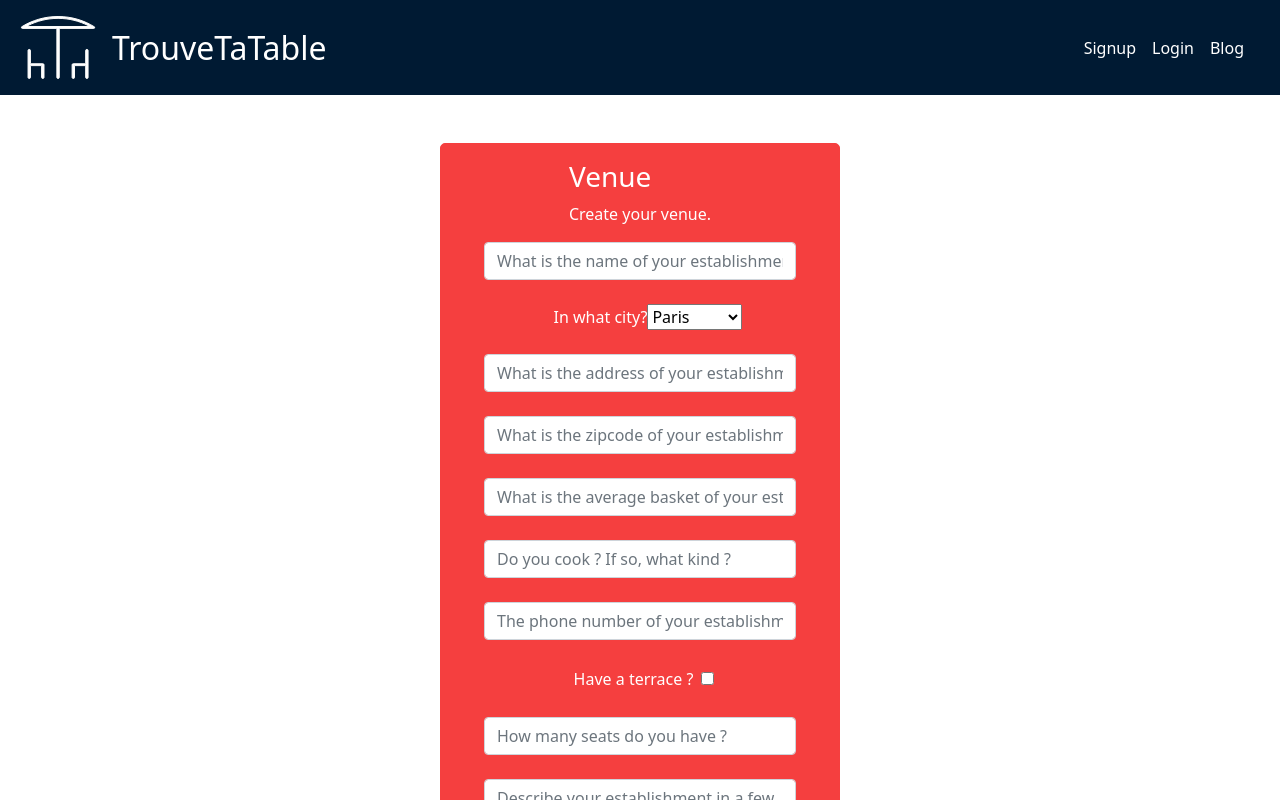
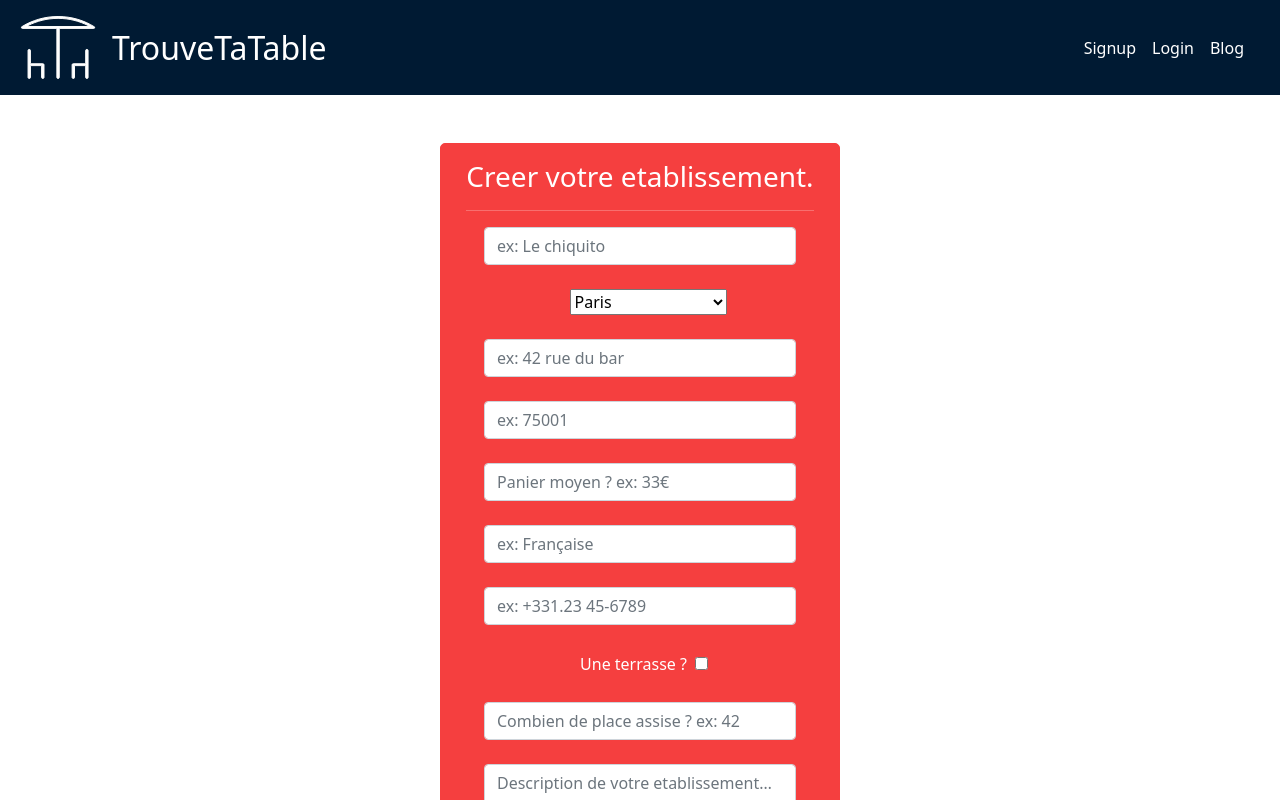
Before and after one commit to chendanet/frontend_trouvetatabe, a React (Create React App) app: page /venues in a window 1280 px wide. Built offline with nearby package versions, Linux system fonts and the light colour scheme; no server answers.

Commit message:
add changes for pattern check + translate form to french and change alert to french

```diff
--- a/src/pages/CreateVenue/index.jsx
+++ b/src/pages/CreateVenue/index.jsx
@@ -32,7 +32,7 @@ function CreateVenue() {
     })
       .then(response => {
         if (response.ok) {
-          alert('Your Venue as been created with success !');
+          alert('Génial ! Votre établissement a été créer avec succès 🍹');
           history.push('/');
         } else (alert('Erreur !'));
       })
@@ -43,8 +43,8 @@ function CreateVenue() {
     <div className="container d-flex align-items-center justify-content-center">
       <div className="form-container">
         <div>
-          <h3>Venue</h3>
-          <p>Create your venue.</p>
+          <h3>Creer votre etablissement.</h3>
+          <hr />
         </div>
         <form onSubmit={handleSubmit}>
           <div>
@@ -52,21 +52,62 @@ function CreateVenue() {
               type="text"
               name="name"
               ref={nameRef}
-              placeholder="What is the name of your establishment ?"
+              placeholder="ex: Le chiquito"
               required="required"
               className="form-control"
             />
             <br />
             <label>
-              In what city?
-              <select ref={cityRef} name="city">
+              <select ref={cityRef} name="city" required>
                 <option value="Paris">Paris</option>
+                <option value="Nice">Nice</option>
+                <option value="Toulouse">Toulouse</option>
                 <option value="Marseille">Marseille</option>
-                <option value="Bruxelle">Bruxelle</option>
+                <option value="Rennes">Rennes</option>
+                <option value="Grenoble">Grenoble</option>
+                <option value="Nantes">Nantes</option>
+                <option value="Montpellier">Montpellier</option>
                 <option value="Lyon">Lyon</option>
+                <option value="Rouen">Rouen</option>
+                <option value="Strasbourg">Strasbourg</option>
+                <option value="Nancy">Nancy</option>
+                <option value="Metz">Metz</option>
+                <option value="Brest">Brest</option>
+                <option value="Mulhouse">Mulhouse</option>
+                <option value="Limoges">Limoges</option>
+                <option value="Orleans">Orleans</option>
                 <option value="Bordeaux">Bordeaux</option>
-                <option value="Lisbonne">Lisbonne</option>
-                <option value="London">London</option>
+                <option value="Lille">Lille</option>
+                <option value="Le Havre">Le Havre</option>
+                <option value="Reims">Reims</option>
+                <option value="Saint-Etienne">Saint-Etienne</option>
+                <option value="Toulon">Toulon</option>
+                <option value="Angers">Angers</option>
+                <option value="Nimes">Nimes</option>
+                <option value="Clermont-Ferrand">Clermont-Ferrand</option>
+                <option value="Le Mans">Le Mans</option>
+                <option value="Aix-en-Provence">Aix-en-Provence</option>
+                <option value="Amiens">Amiens</option>
+                <option value="Tours">Tours</option>
+                <option value="Annecy">Annecy</option>
+                <option value="Perpignan">Perpignan</option>
+                <option value="Besançon">Besançon</option>
+                <option value="Pau">Pau</option>
+                <option value="La Rochelle">La Rochelle</option>
+                <option value="Cannes">Cannes</option>
+                <option value="Antibes">Antibes</option>
+                <option value="Ajaccio">Ajaccio</option>
+                <option value="Quimper">Quimper</option>
+                <option value="Clamart">Clamart</option>
+                <option value="Frejus">Frejus</option>
+                <option value="Bayonne">Bayonne</option>
+                <option value="Saint-Malo">Saint-Malo</option>
+                <option value="Bastia">Bastia</option>
+                <option value="Angouleme">Angouleme</option>
+                <option value="Chartres">Chartres</option>
+                <option value="Auxerre">Auxerre</option>
+                <option value="Orange">Orange</option>
+                <option value="Evreux">Evreux</option>
               </select>
               </label>{" "}
             <br />
@@ -75,8 +116,9 @@ function CreateVenue() {
               type="text"
               name="address"
               ref={addressRef}
-              placeholder="What is the address of your establishment ?"
+              placeholder="ex: 42 rue du bar"
               required="required"
+              pattern=".\d{1,3}\s\w{3,11}\s[A-Za-z']+( [A-Za-z']+)*$"
               className="form-control"
             />
             <br />
@@ -85,17 +127,18 @@ function CreateVenue() {
               type="text"
               name="zipcode"
               ref={zipcodeRef}
-              placeholder="What is the zipcode of your establishment ?"
+              placeholder="ex: 75001"
+              pattern="^(\d{5})"
               className="form-control"
             />{" "}
             <br />
             <input
               rows="4"
               type="text"
-              pattern="[0-9]*"
+              pattern="^(\d{1,3}\€)"
               name="price"
               ref={priceRef}
-              placeholder="What is the average basket of your establishment ?"
+              placeholder="Panier moyen ? ex: 33€"
               className="form-control"
             />{" "}
             <br />
@@ -104,28 +147,29 @@ function CreateVenue() {
               type="text"
               name="cuisine"
               ref={cuisineRef}
-              placeholder="Do you cook ? If so, what kind ?"
+              pattern="\w+[A-Za-zÀ-ȕ]*"
+              placeholder="ex: Française"
               className="form-control"
             />{" "}
             <br />
             <input
               rows="4"
               type="text"
-              pattern="^[+]*[(]{0,1}[0-9]{1,4}[)]{0,1}[-\s\./0-9]*$"
+              pattern="^(?:(?:\+|00)33[\s.-]{0,3}(?:\(0\)[\s.-]{0,3})?|0)[1-9](?:(?:[\s.-]?\d{2}){4}|\d{2}(?:[\s.-]?\d{3}){2})$"
               name="phone_number"
               ref={phoneNumberRef}
-              placeholder="The phone number of your establishment ?"
+              placeholder="ex: +331.23 45-6789"
               className="form-control"
             />{" "}
             <br />
             <label>
-            Have a terrace ?
+            Une terrasse ?
             <input
               rows="4"
               type="checkbox"
               name="terrace"
-                ref={terraceRef}
-                className="form-check-label m-2"
+              ref={terraceRef}
+              className="form-check-label m-2"
             /></label>{" "}
             <br />
             <input
@@ -134,16 +178,16 @@ function CreateVenue() {
               pattern="[0-9]*"
               name="seatnumber"
               ref={seatNumberRef}
-              placeholder="How many seats do you have ?"
+              placeholder="Combien de place assise ? ex: 42"
               className="form-control"
             />{" "}
             <br />
-            <textarea name="description" ref={descriptionRef} placeholder="Describe your establishment in a few words" required="required" className="form-control" />
+            <textarea name="description" ref={descriptionRef} placeholder="Description de votre etablissement…" required="required" className="form-control" />
             {" "}
             <br />
             <input name="images[]"  type="file" multiple={true} className="form-control-file" />
             <br />
-            <input type="submit" value="Create your Venue" className="btn-signin" />
+            <input type="submit" value="Creer votre etablissement" className="btn-signin" />
             <br />
           </div>
         </form>
```
